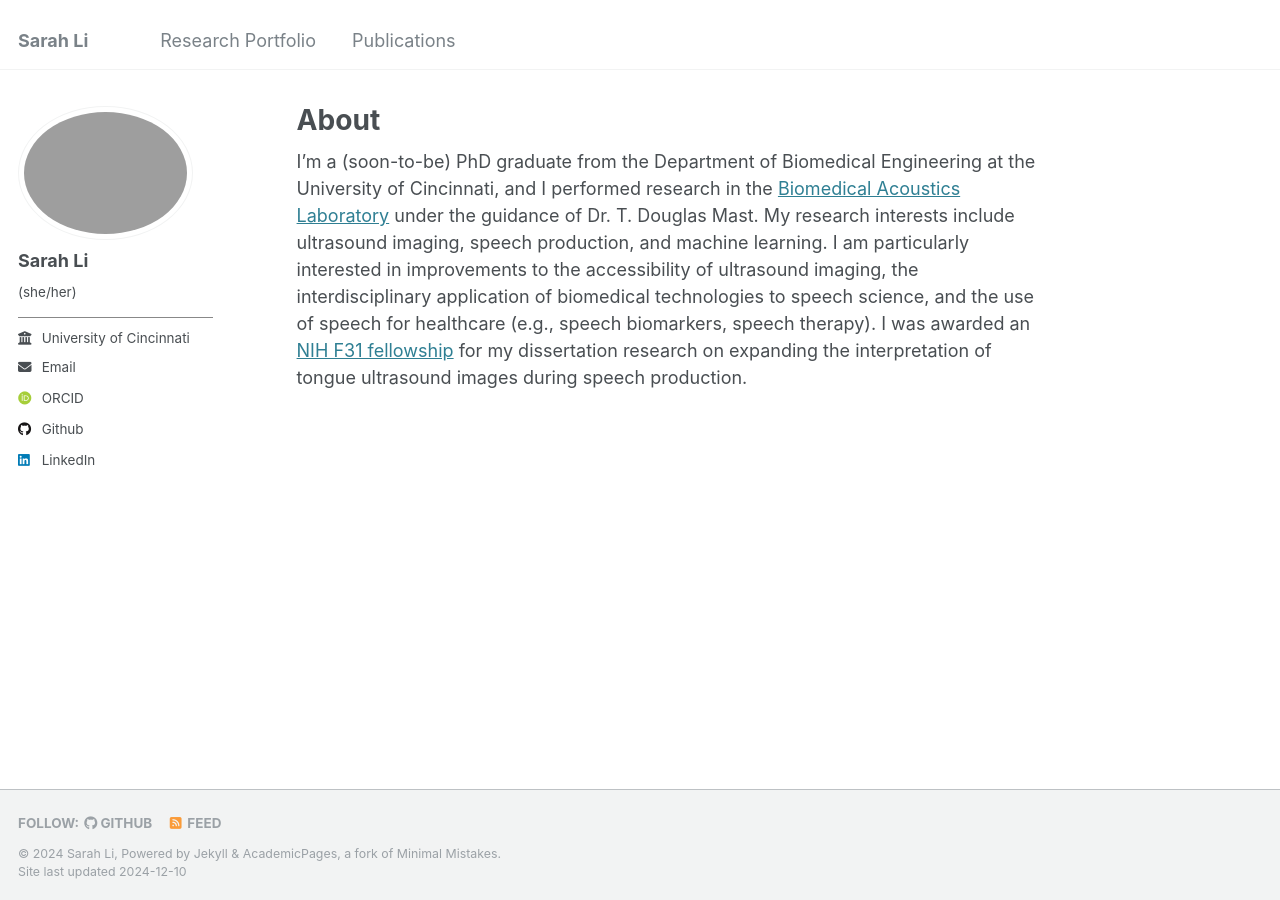
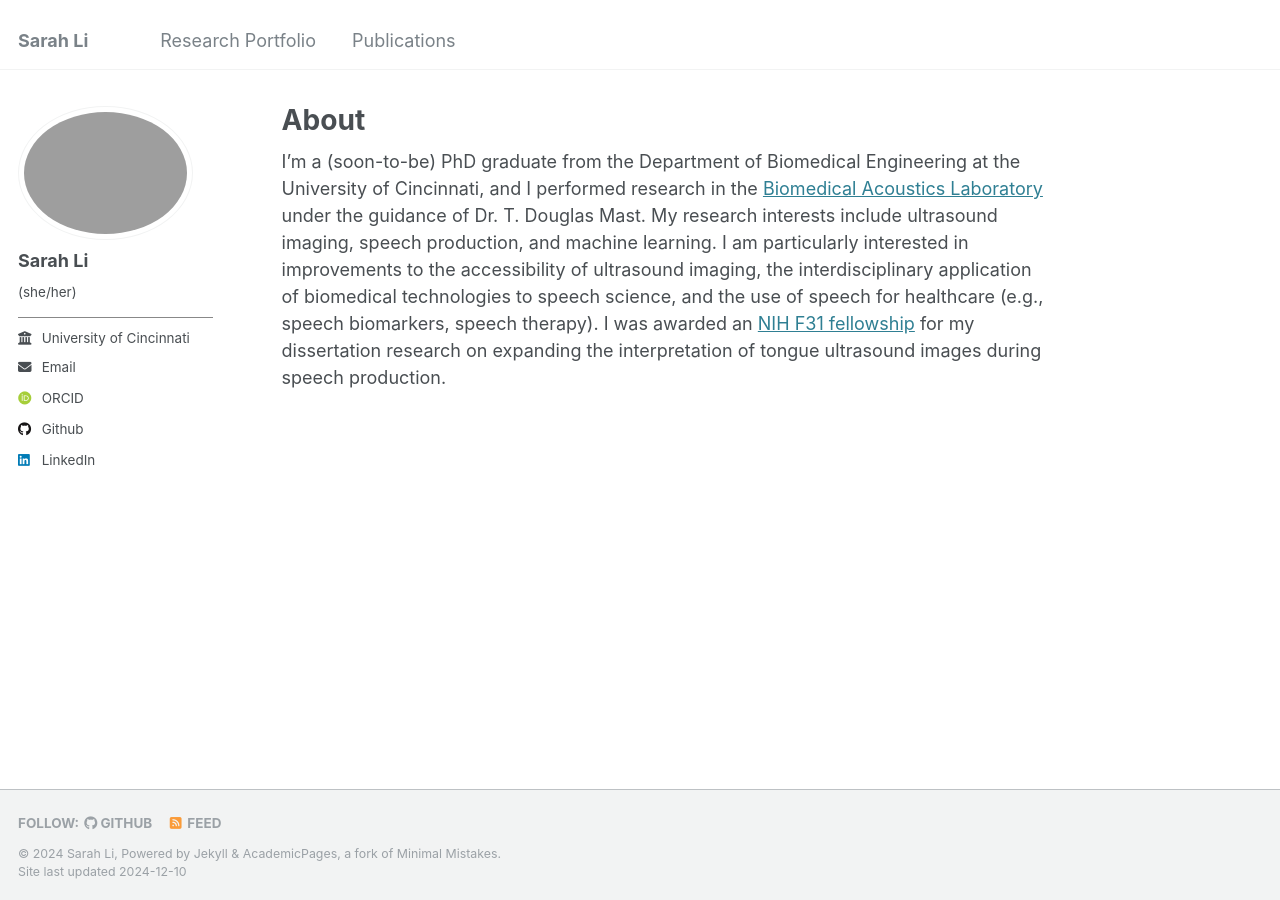
Before and after one commit to SarahRLi/sarahrli.github.io, a Jekyll site: the page built from _pages/about.md, in a window 1280 px wide. Built offline with Jekyll 4.4.1, drawn with Linux system fonts in a browser that asks for light colours; some web fonts are replaced.

Commit message:
Update _page.scss

```diff
--- a/_sass/_page.scss
+++ b/_sass/_page.scss
@@ -37,7 +37,6 @@
 .page__title {
   margin-top: 0;
   line-height: 1;
-  padding-left: 15px;
 
   & + .page__meta {
     margin-top: -0.5em;
@@ -50,7 +49,6 @@
 }
 
 .page__content {
-  padding-left: 15px;
   h2 {
     padding-bottom: 0.5em;
     border-bottom: 1px solid $border-color;
```
